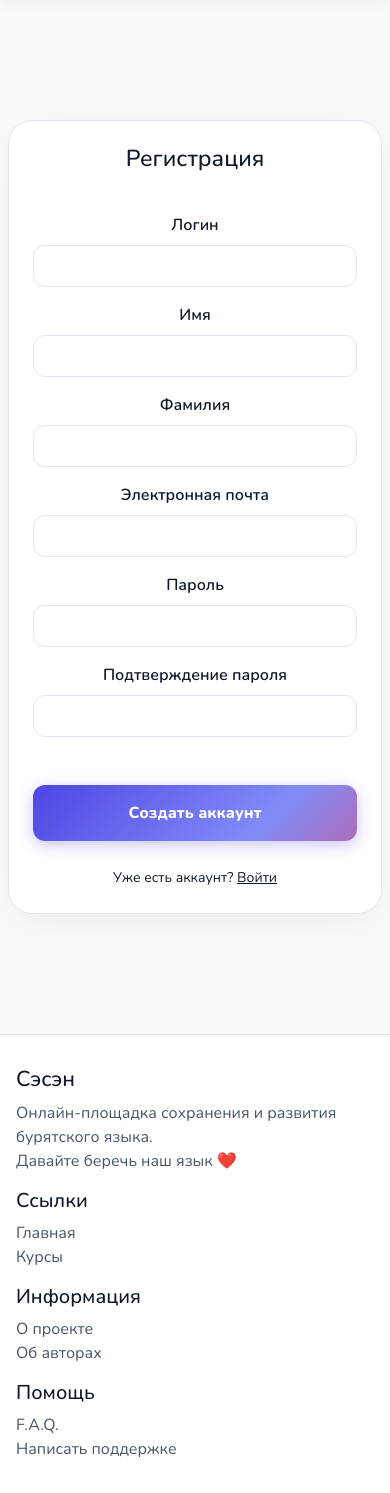
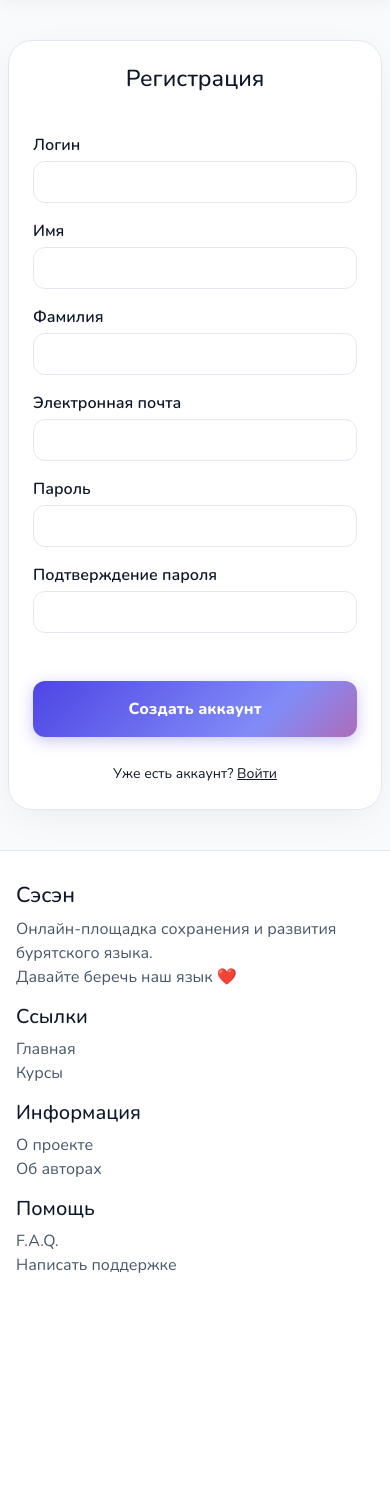
Before and after one commit to XRoyalPTX/buryadtextbook, a Django app: page /users/register/ in a window 390 px wide. Shown: the part 57-1550 px from the top of the page. After the commit the page ends 1330 px from the top, so only its background shows below. Run offline with Django 5.2, Linux system fonts and the light colour scheme; some libraries are stand-ins or nearby versions.

Commit message:
косметика

```diff
--- a/users/static/users/css/register.css
+++ b/users/static/users/css/register.css
@@ -31,8 +31,9 @@
 }
 
 .reg-form label {
-    margin-bottom: 8px;
-    text-align: left !important;
+    display: block;
+    margin-bottom: 4px;
+    text-align: left;
     font-weight: 600;
 }
 
@@ -95,6 +96,14 @@
 }
 
 @media(max-width: 576px) {
+
+    .reg-main {
+        display: flex;
+        align-items: center;
+        padding-top: 40px;
+        padding-bottom: 40px;
+    }
+
     .reg-form input {
         padding: 0.5rem;
     }
--- a/users/templates/users/login.html
+++ b/users/templates/users/login.html
@@ -28,7 +28,6 @@
 
             <div class="log-input">
                 <label>{{ field.label }}</label>
-                <br>
                 {{ field }}
                 <br>
 
--- a/users/templates/users/register.html
+++ b/users/templates/users/register.html
@@ -24,7 +24,6 @@
                 {% for field in form %}
                 <div class="reg-input">
                     <label>{{ field.label }}</label>
-                    <br>
                     {{ field }}
                     <br>
                     {% if field.name == "username" %}
```
Also changed, not shown: users/static/users/css/login.css (+10 -1 lines).
